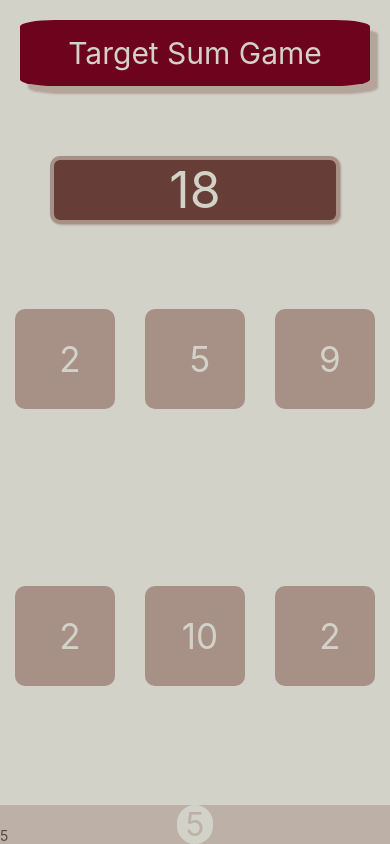
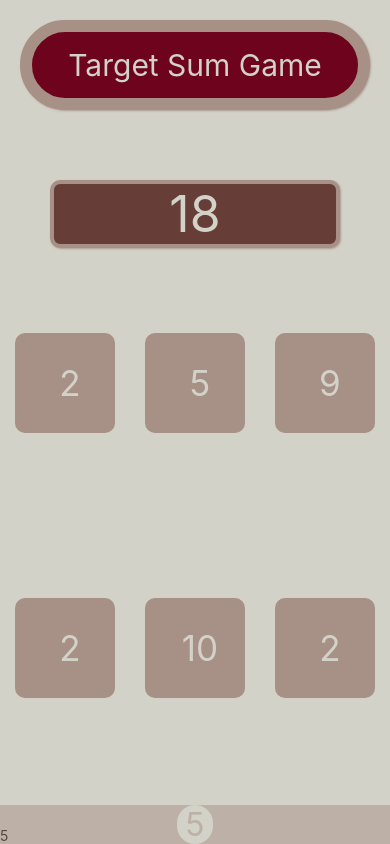
Before and after one commit to thiagoblima/find-sum-game, a React Native app: screen / in a window 390 px wide. Built offline with nearby package versions, Linux system fonts and the light colour scheme.

Commit message:
Adding Header Styled Components

```diff
--- a/components/Footer.js
+++ b/components/Footer.js
@@ -2,7 +2,7 @@ import React from 'react'
 import styled from 'styled-components/native'
 
 const StyledView = styled.View`
-    position: fixed;
+    position: absolute;
     bottom: 0;
     width: 100%;
     opacity: 0.5;
@@ -15,7 +15,7 @@ const StyledText = styled.Text`
     border-radius: 50%;
     align-self: center;
     font-size: 32px;
-    border-radius: 80;
+    border-radius: 810px;
 `
 
 
--- a/components/Game.js
+++ b/components/Game.js
@@ -53,6 +53,7 @@ class Game extends React.Component {
             return 'PLAYING'
         }
         if (sumSelected === this.target) {
+            clearInterval(this.intervalId)
             return 'WON'
         }
         if (sumSelected > this.target) {
@@ -65,7 +66,7 @@ class Game extends React.Component {
         return (
             <View style={styles.container}>
                 <Header messageTarget={'Target Sum Game'} />
-                <Text style={[styles.target], styles[`STATUS_${gameStatus}`]}>
+                <Text style={styles[`STATUS_${gameStatus}`]}>
                     {this.target}
                 </Text>
                 <View style={styles.randomContainer}>
@@ -91,21 +92,6 @@ const styles = StyleSheet.create({
         backgroundColor: '#d2d2c9',
         flex: 1,
     },
-    target: {
-        margin: 50,
-        borderRadius: 10,
-        fontSize: 50,
-        borderWidth: 4,
-        borderColor: '#a79086',
-        color: '#d2d2c9',
-        shadowColor: '#a79086',
-        shadowOffset: {width: 1, height: 1},
-        shadowOpacity: 0.8,
-        shadowRadius: 2,
-        overflow: 'hidden',
-        backgroundColor: '#673e37',
-        textAlign: 'center'
-    },
     randomContainer: {
         flex: 1,
         flexDirection: 'row',
@@ -113,7 +99,6 @@ const styles = StyleSheet.create({
         justifyContent: 'space-around'
     },
     STATUS_PLAYING: {
-        transition: '200ms ease-out',
         margin: 50,
         borderRadius: 10,
         fontSize: 50,
@@ -129,7 +114,6 @@ const styles = StyleSheet.create({
         backgroundColor: '#673e37'
     },
     STATUS_WON: {
-        transition: '200ms ease-out',
         margin: 50,
         borderRadius: 10,
         fontSize: 50,
@@ -145,7 +129,6 @@ const styles = StyleSheet.create({
         backgroundColor: '#927D4E'
     },
     STATUS_LOST: {
-        transition: '200ms ease-out',
         margin: 50,
         borderRadius: 10,
         fontSize: 50,
--- a/components/Header.js
+++ b/components/Header.js
@@ -1,40 +1,37 @@
 import React from 'react'
-import {View} from 'react-native'
-import styled from 'styled-components/native'
-
-const StyledHeader = styled.Text`
-    transition: 500ms ease-in-out;
-    border-radius: 10%;
-    border-color: #a79086;
-    border-width: 12px,
-    border-bottom: 12px
-    shadow-color: #a79086;
-    shadow-offset:  8px;
-    shadow-opacity: 0.7;
-    shadow-radius: 2;
-    elevation: 1;
-    font-size: 30px;
-    text-align: center;
-    background-color: #6d031c;
-    color: #d2d2c9;
-    margin: 20px;
-    padding-top: 15px;
-    padding-bottom: 15px;
-    overflow: hidden;
-`
+import {View, Text, StyleSheet} from 'react-native'
 
 class Header extends React.Component {
     messageTarget = ''
     render() {
         return (
             <View>
-                <StyledHeader> {this.props.messageTarget} </StyledHeader>
+               <Text style={styles.header}> {this.props.messageTarget} </Text>
             </View>
         )
     }
-    componentDidMount() {
-        StyledHeader
-    }
 }
 
+const styles = StyleSheet.create({
+    header: {
+        margin: 20,
+        borderRadius: 50,
+        borderWidth: 12,
+        overflow: 'hidden',
+        borderColor: '#a79086',
+        borderBottomWidth: 12,
+        shadowColor: '#a79086',
+        shadowOffset: { width: 1, height: 1 },
+        shadowOpacity: 0.8,
+        shadowRadius: 2,
+        elevation: 1,
+        fontSize: 30,
+        textAlign: 'center',
+        backgroundColor: '#6d031c',
+        color: '#d2d2c9',
+        paddingTop: 15,
+        paddingBottom: 15,
+    }
+})
+
 export default Header
```
